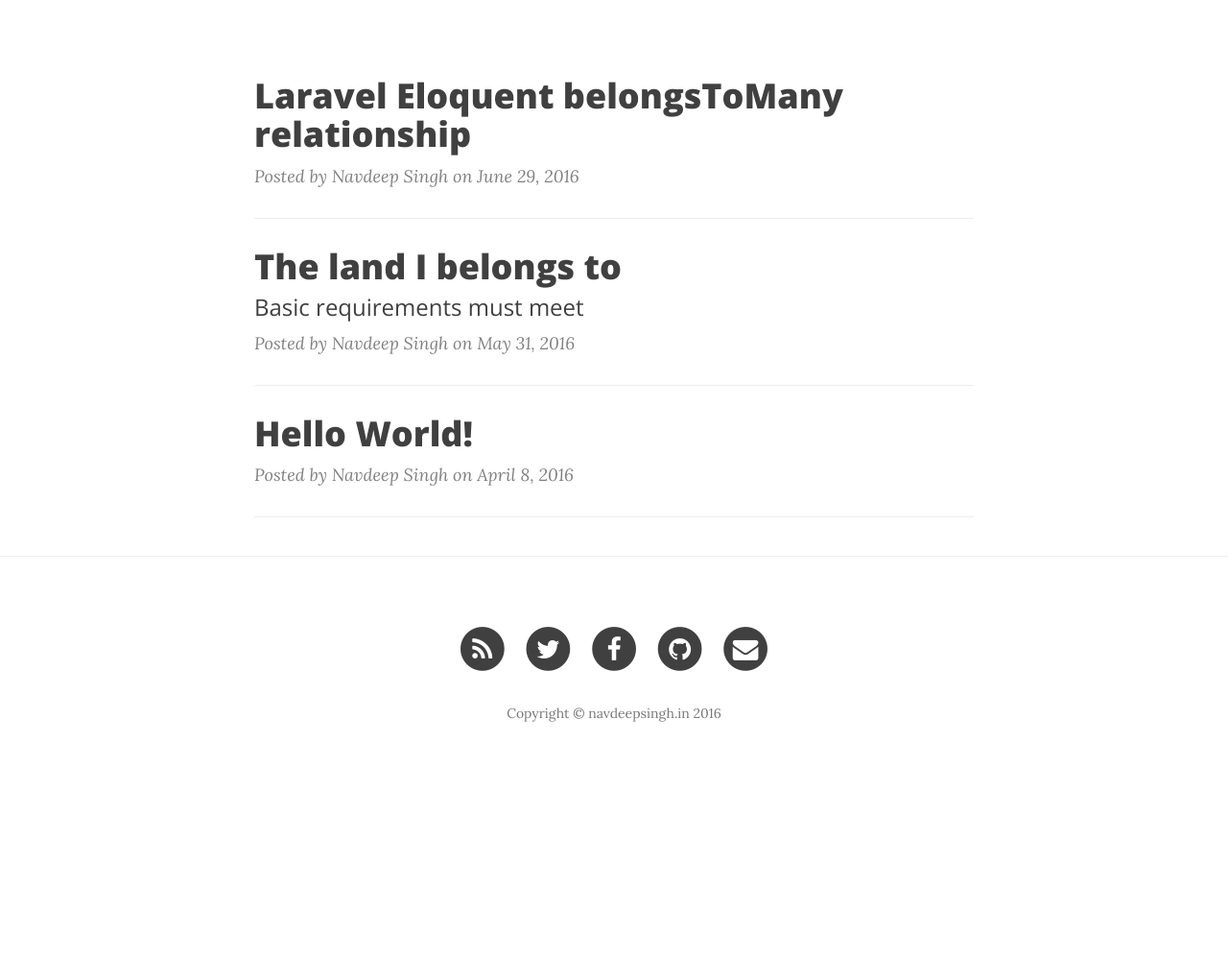
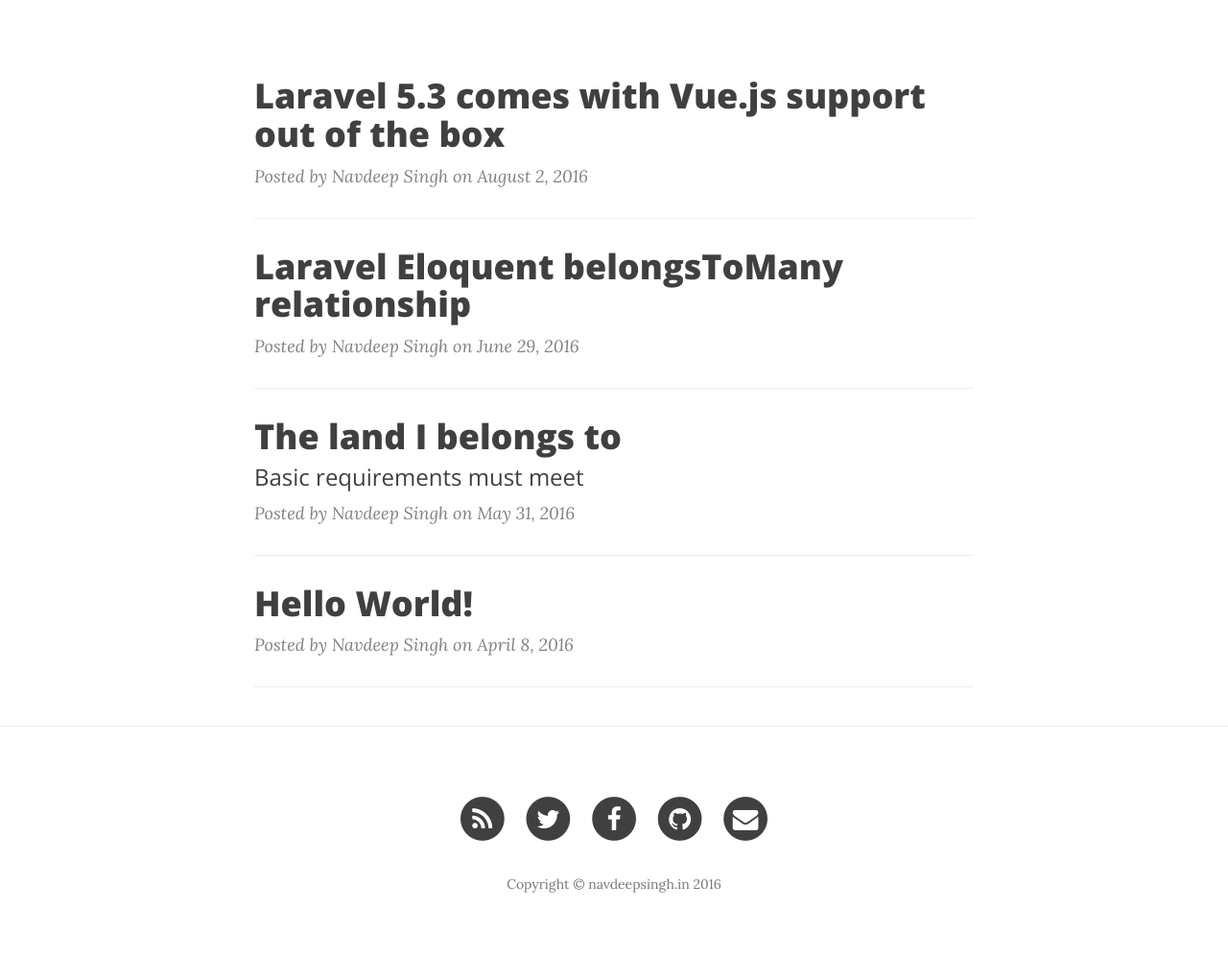
Before and after one commit to navdeepsingh/navdeepsingh.github.io, a Jekyll site: the page built from index.html, in a window 1280 px wide. Shown: the part 448-1445 px from the top of the page at 96% size. Built offline with Jekyll 4.4.1, drawn with Linux system fonts in a browser that asks for light colours; nearby versions of some CDN libraries; the list of posts is cut into pages by our own code; before the commit the page ends 1267 px from its top, so only the background shows below that.

Commit message:
New Post : Laracon 2016 about Vuejs added

```diff
--- a/_config.yml
+++ b/_config.yml
@@ -18,4 +18,4 @@ permalink: pretty
 paginate: 5
 exclude: ["less","node_modules","Gruntfile.js","package.json","README.md"]
 
-gems: [jekyll-paginate, jekyll-feed]
+gems: [jekyll-paginate, jekyll-feed, jekyll-gist]
--- /dev/null
+++ b/_posts/2016-08-02-laravel-latest-comes-with-Vuejs-support.md
@@ -0,0 +1,15 @@
+---
+layout: post
+title:  "Laravel 5.3 comes with Vue.js support out of the box"
+date:   2016-08-02 17:04:00 +0530
+author:     "Navdeep Singh"
+header-img: "img/laracon-2016.png"
+categories: laravel
+---
+
+<blockquote class="twitter-tweet" data-lang="en"><p lang="en" dir="ltr">Summary of Vue integration with Laravel 5.3: Laravel Elixir 6.0 ships with .vue file compilation available by default. That is all. 👍</p>&mdash; Taylor Otwell (@taylorotwell) <a href="https://twitter.com/taylorotwell/status/758668039780913157">July 28, 2016</a></blockquote>
+<script async src="//platform.twitter.com/widgets.js" charset="utf-8"></script>
+
+<p>Good news for us, Laravel Developers working with Vuejs. During the Laracon US 2016 COnference,Taylor Otwell, creator of Laravel, announced that Laravel 5.3 will come with Vue.js support</p>
+
+<p>Evan You, creator of Vuejs shared his slides of presentation on Google slides as <a href="https://docs.google.com/presentation/d/16MpK3I2LZz47QdLg3uMNkCC3PqmM0znXF3-FdCEpics/edit#slide=id.p">Vue.js @ Laracon</a> & <a href="https://t.co/YfMqXe07Xt">Vue-Router & Vuex @ Laracon</a>.</p>
```
Also changed, not shown: img/laracon-2016.png (added).
